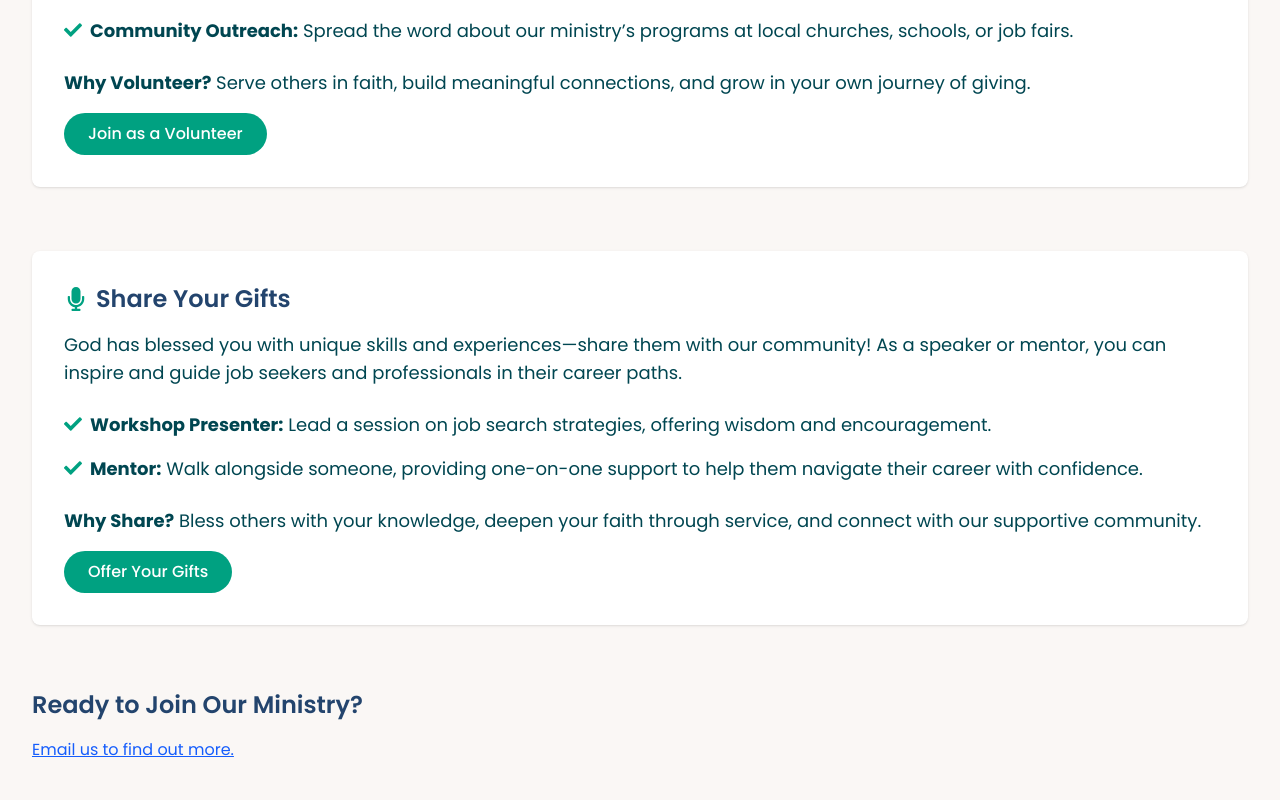
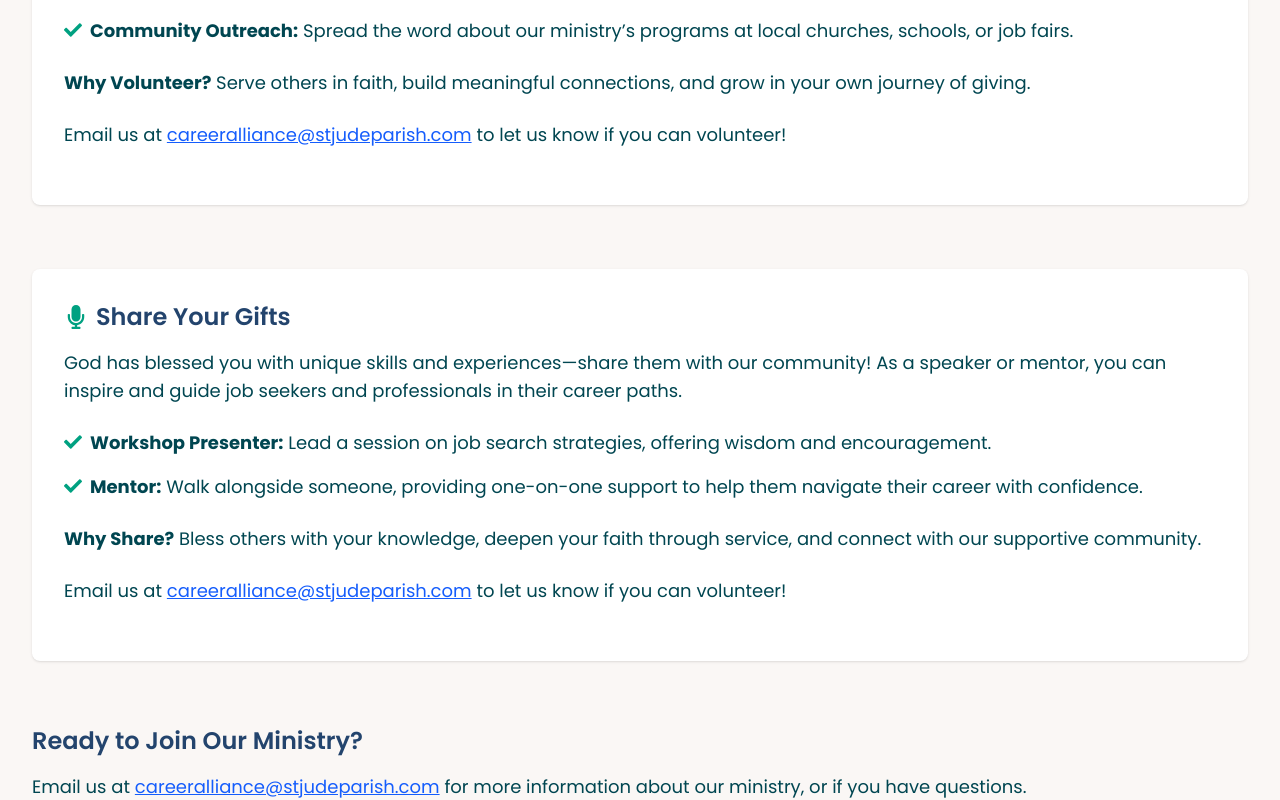
Before and after one commit to dataMichelle/sjca, a React (Vite) app: page /volunteer in a window 1280 px wide. Shown: the part 721-1521 px from the top of the page. Built offline with nearby package versions, Linux system fonts and the light colour scheme.

Commit message:
temp removed email mailto:

```diff
--- a/src/components/Footer.jsx
+++ b/src/components/Footer.jsx
@@ -70,9 +70,10 @@ const Footer = () => {
             <ul className="space-y-2">
               <li className="flex items-center gap-2 hover:text-emerald-100 transition-colors duration-200">
                 <FaEnvelope />
-                <a href="mailto:careeralliance@stjudeparish.com">
+                <p>careeralliance@stjudeparish.com</p>
+                {/* <a href="mailto:careeralliance@stjudeparish.com">
                   careeralliance@stjudeparish.com
-                </a>
+                </a> */}
               </li>
               <li className="flex items-center gap-2 hover:text-emerald-100 transition-colors duration-200">
                 <FaPhoneAlt />
--- a/src/views/Contact.jsx
+++ b/src/views/Contact.jsx
@@ -28,7 +28,13 @@ const Contact = () => {
               <p className="text-lg text-[#004651] mb-2">
                 1515 N. Greenville Ave., Allen, TX 75002
               </p>
-              <p className="text-lg">
+              <p className="text-lg text-primary my-6">
+                Email: {}
+                <span className="underline text-blue-600">
+                  careeralliance@stjudeparish.com
+                </span>
+              </p>
+              {/* <p className="text-lg">
                 <span className="text-[#004651]">Email: </span>
                 <a
                   href="mailto:careeralliance@stjudeparish.com"
@@ -37,7 +43,7 @@ const Contact = () => {
                 >
                   careeralliance@stjudeparish.com
                 </a>
-              </p>
+              </p> */}
               <p className="text-lg">
                 <span className="text-[#004651]">Phone: </span>
                 <a
--- a/src/views/Volunteer.jsx
+++ b/src/views/Volunteer.jsx
@@ -84,13 +84,20 @@ const GetInvolved = () => {
               <strong>Why Volunteer?</strong> Serve others in faith, build
               meaningful connections, and grow in your own journey of giving.
             </p>
-            <a
+            <p className="text-lg text-primary my-6">
+              Email us at{" "}
+              <span className="underline text-blue-600">
+                careeralliance@stjudeparish.com
+              </span>{" "}
+              to let us know if you can volunteer!
+            </p>
+            {/* <a
               href="mailto:careeralliance@stjudeparish.com?subject=Volunteer%20with%20SJCA&body=I%20am%20interested%20in%20volunteering%20with%20SJCA.%20Please%20let%20me%20know%20how%20I%20can%20help."
               className="inline-block bg-secondary text-white px-6 py-2 rounded-full font-medium hover:bg-deepTeal transition-all"
               aria-label="Apply to volunteer"
             >
               Join as a Volunteer
-            </a>
+            </a> */}
           </section>
 
           {/* Become a Speaker or Mentor */}
@@ -133,13 +140,20 @@ const GetInvolved = () => {
               deepen your faith through service, and connect with our supportive
               community.
             </p>
-            <a
+            <p className="text-lg text-primary my-6">
+              Email us at{" "}
+              <span className="underline text-blue-600">
+                careeralliance@stjudeparish.com
+              </span>{" "}
+              to let us know if you can volunteer!
+            </p>
+            {/* <a
               href="mailto:careeralliance@stjudeparish.com?subject=Volunteer%20with%20SJCA%20as%20a%20Presenter&body=I%20would%20like%20to%20offer%20my%20gifts%20as%20a%20speaker%20or%20mentor.%20Please%20contact%20me%20with%20more%20information."
               className="inline-block bg-secondary text-white px-6 py-2 rounded-full font-medium hover:bg-deepTeal transition-all"
               aria-label="Submit speaker or mentor proposal"
             >
               Offer Your Gifts
-            </a>
+            </a> */}
           </section>
 
           {/* Donate */}
@@ -194,14 +208,21 @@ const GetInvolved = () => {
             <h2 className="text-2xl font-semibold text-darkBlue mb-4">
               Ready to Join Our Ministry?
             </h2>
-            <p>
+            <p className="text-lg text-primary mb-6">
+              Email us at{" "}
+              <span className="underline text-blue-600">
+                careeralliance@stjudeparish.com
+              </span>{" "}
+              for more information about our ministry, or if you have questions.
+            </p>
+            {/* <p>
               <a
                 href="mailto:careeralliance@stjudeparish.com?subject=Get%20Involved%20with%20SJCA"
                 className="text-blue-600 underline"
               >
                 Email us to find out more.
               </a>
-            </p>
+            </p> */}
           </section>
         </div>
       </main>
```
